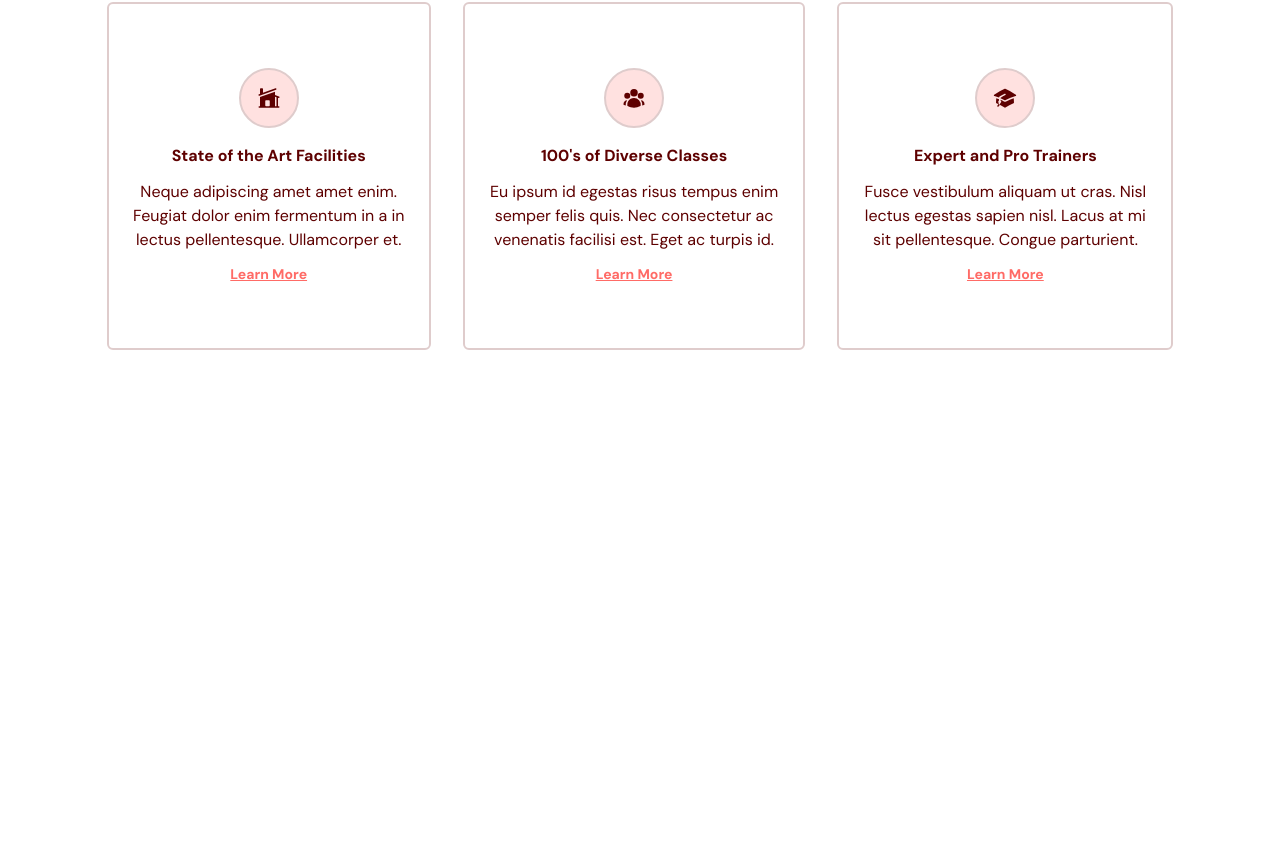
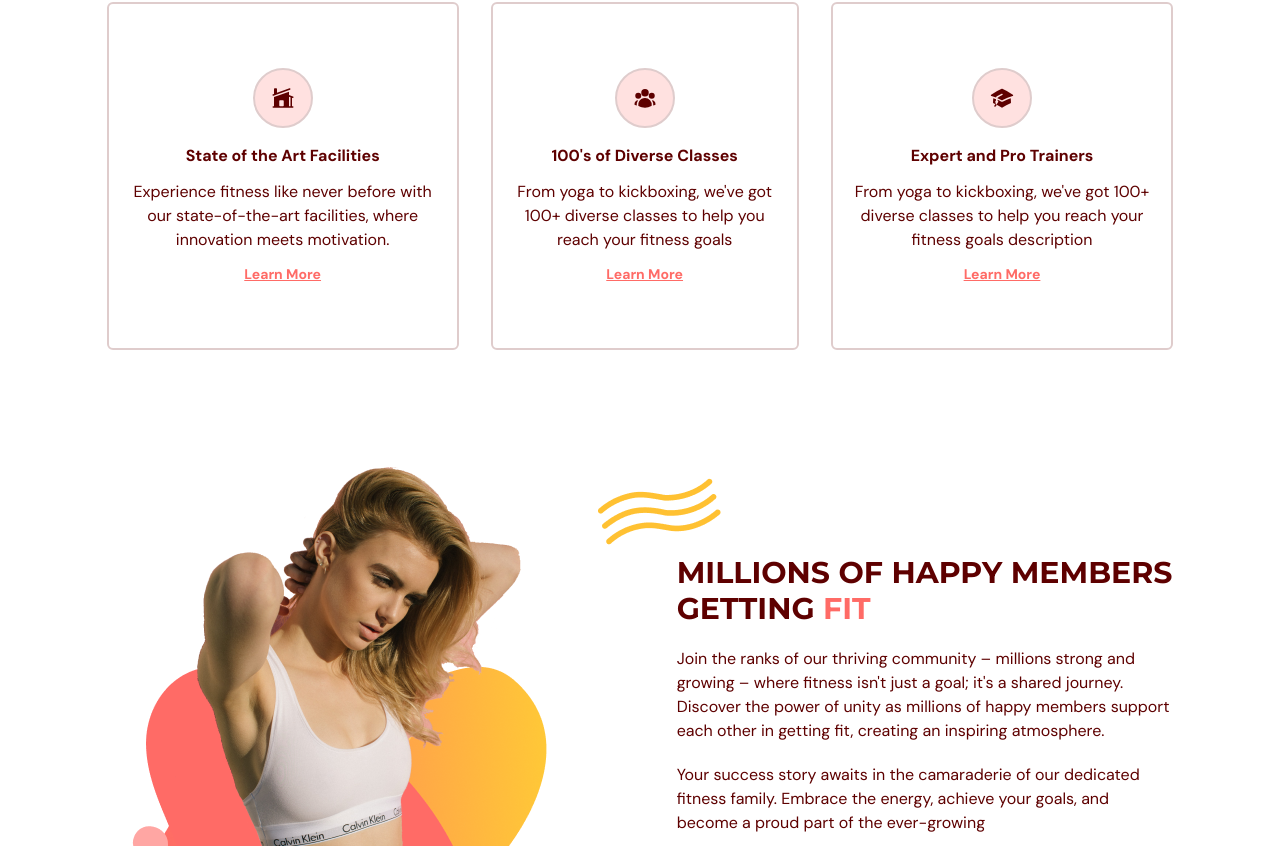
Before and after one commit to Elissa-DI/fitPulse, a React (Vite) app: page / in a window 1280 px wide. Shown: the part 1034-1880 px from the top of the page. Before the commit the page ends 1600 px from the top, so only its background shows below. Built offline with nearby package versions, Linux system fonts and the light colour scheme.

Commit message:
new changes

```diff
--- a/src/scenes/benefits/Benefit.tsx
+++ b/src/scenes/benefits/Benefit.tsx
@@ -3,7 +3,7 @@ import { motion } from "framer-motion";
 import AnchorLink from "react-anchor-link-smooth-scroll";
 
 const childVariant = {
-  hidden: { opacity: 0, scale: 0.9 },
+  hidden: { opacity: 0, scale: 0.8},
   visible: { opacity: 1, scale: 1 },
 };
 
--- a/src/scenes/benefits/index.tsx
+++ b/src/scenes/benefits/index.tsx
@@ -15,21 +15,32 @@ const benefits: Array<BenefitType> = [
     icon: <HomeModernIcon className="h-6 w-6" />,
     title: "State of the Art Facilities",
     description:
-      "Neque adipiscing amet amet enim. Feugiat dolor enim fermentum in a in lectus pellentesque. Ullamcorper et.",
+      "Experience fitness like never before with our state-of-the-art facilities, where innovation meets motivation.",
   },
   {
     icon: <UserGroupIcon className="h-6 w-6" />,
     title: "100's of Diverse Classes",
     description:
-      "Eu ipsum id egestas risus tempus enim semper felis quis. Nec consectetur ac venenatis facilisi est. Eget ac turpis id.",
+      "From yoga to kickboxing, we've got 100+ diverse classes to help you reach your fitness goals",
   },
   {
     icon: <AcademicCapIcon className="h-6 w-6" />,
     title: "Expert and Pro Trainers",
     description:
-      "Fusce vestibulum aliquam ut cras. Nisl lectus egestas sapien nisl. Lacus at mi sit pellentesque. Congue parturient.",
+      "From yoga to kickboxing, we've got 100+ diverse classes to help you reach your fitness goals description",
   },
 ];
+
+const container = {
+  hidden: {},
+  visible: {
+    transition: {
+      delayChildren: 0.5,
+      staggerChildren: 0.2,
+      duration: 1
+    },
+  },
+};
 
 type Props = {
   setSelectedPage: (value: SelectedPage) => void;
@@ -45,16 +56,32 @@ const Benefits = ({ setSelectedPage }: Props) => {
         onViewportEnter={() => setSelectedPage(SelectedPage.Benefits)}
       >
         {/* Header */}
-        <div className="md:my-5 md:w-3/5">
+        <motion.div
+          className="md:my-5 md:w-3/5"
+          initial="hidden"
+          whileInView="visible"
+          viewport={{ once: true, amount: 0.5 }}
+          transition={{ delay: 0.3, duration: 0.5 }}
+          variants={{
+            hidden: { opacity: 0 },
+            visible: { opacity: 1, x: 0 },
+          }}
+        >
           <HText>MORE THAN JUST GYM.</HText>
           <p className="my-5 text-sm">
             We provide world class fitness equipment, trainers and classes to
             get you to your ultimate fitness goals with ease. We provide true
             care into each and every member.
           </p>
-        </div>
+        </motion.div>
         {/* Benefits */}
-        <div className="md:flex items-center justify-between gap-8 mt-5">
+        <motion.div
+          className="md:flex items-center justify-between gap-8 mt-5"
+          initial="hidden"
+          whileInView="visible"
+          viewport={{ once: true, amount: 0.5 }}
+          variants={container}
+        >
           {benefits.map((benefit: BenefitType) => (
             <Benefit
               key={benefit.title}
@@ -64,8 +91,74 @@ const Benefits = ({ setSelectedPage }: Props) => {
               setSelectedPage={setSelectedPage}
             />
           ))}
+        </motion.div>
+      </motion.div>
+      {/* GRAPHICS AND DESCRIPTION */}
+      <div className="mt-16 items-center justify-between gap-20 md:mt-28 md:flex">
+        {/* GRAPHIC */}
+        <img
+          className="mx-auto"
+          alt="benefits-page-graphic"
+          src={BenefitsPageGraphic}
+        />
+
+        {/* DESCRIPTION */}
+        <div>
+          {/* TITLE */}
+          <div className="relative">
+            <div className="before:absolute before:-top-20 before:-left-20 before:z-[1] before:content-abstractwaves">
+              <motion.div
+                initial="hidden"
+                whileInView="visible"
+                viewport={{ once: true, amount: 0.5 }}
+                transition={{ duration: 0.5 }}
+                variants={{
+                  hidden: { opacity: 0, x: 50 },
+                  visible: { opacity: 1, x: 0 },
+                }}
+              >
+                <HText>
+                  MILLIONS OF HAPPY MEMBERS GETTING{" "}
+                  <span className="text-primary-500">FIT</span>
+                </HText>
+              </motion.div>
+            </div>
+          </div>
+
+          {/* DESCRIPT */}
+          <motion.div
+            initial="hidden"
+            whileInView="visible"
+            viewport={{ once: true, amount: 0.5 }}
+            transition={{ delay: 0.2, duration: 0.5 }}
+            variants={{
+              hidden: { opacity: 0, x: 50 },
+              visible: { opacity: 1, x: 0 },
+            }}
+          >
+            <p className="my-5">
+            Join the ranks of our thriving community – millions strong and
+            growing – where fitness isn't just a goal; it's a shared journey.
+            Discover the power of unity as millions of happy members support
+            each other in getting fit, creating an inspiring atmosphere.
+            </p>
+            <p className="mb-5">
+            Your success story awaits in the camaraderie of our dedicated
+            fitness family. Embrace the energy, achieve your goals, and
+            become a proud part of the ever-growing
+            </p>
+          </motion.div>
+
+          {/* BUTTON */}
+          <div className="relative mt-16">
+            <div className="before:absolute before:-bottom-20 before:right-40 before:z-[-1] before:content-sparkles">
+              <ActionButton setSelectedPage={setSelectedPage}>
+                Join Now
+              </ActionButton>
+            </div>
+          </div>
         </div>
-      </motion.div>
+      </div>
     </section>
   )
 }
```
